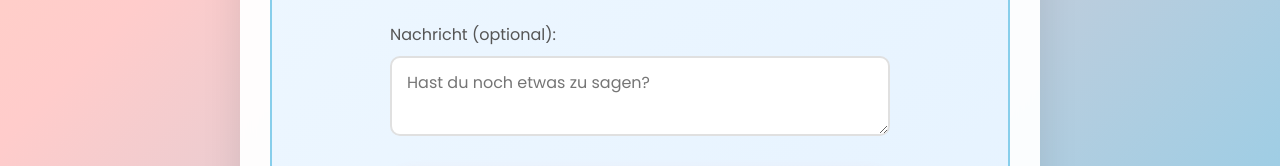
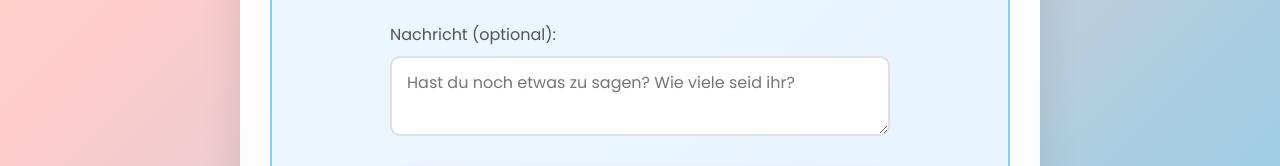
Before and after one commit to davivri/Einladung, a plain HTML site: page index.html in a window 1280 px wide. Shown: the part 1495-1661 px from the top of the page. Drawn offline with Linux system fonts and the light colour scheme.

Commit message:
Update index.html

```diff
--- a/index.html
+++ b/index.html
@@ -86,7 +86,7 @@
 
                     <div class="form-group">
                         <label for="message">Nachricht (optional):</label>
-                        <textarea id="message" name="message" placeholder="Hast du noch etwas zu sagen?"></textarea>
+                        <textarea id="message" name="message" placeholder="Hast du noch etwas zu sagen? Wie viele seid ihr? "></textarea>
                     </div>
 
                     <button type="submit" class="submit-btn">
```
